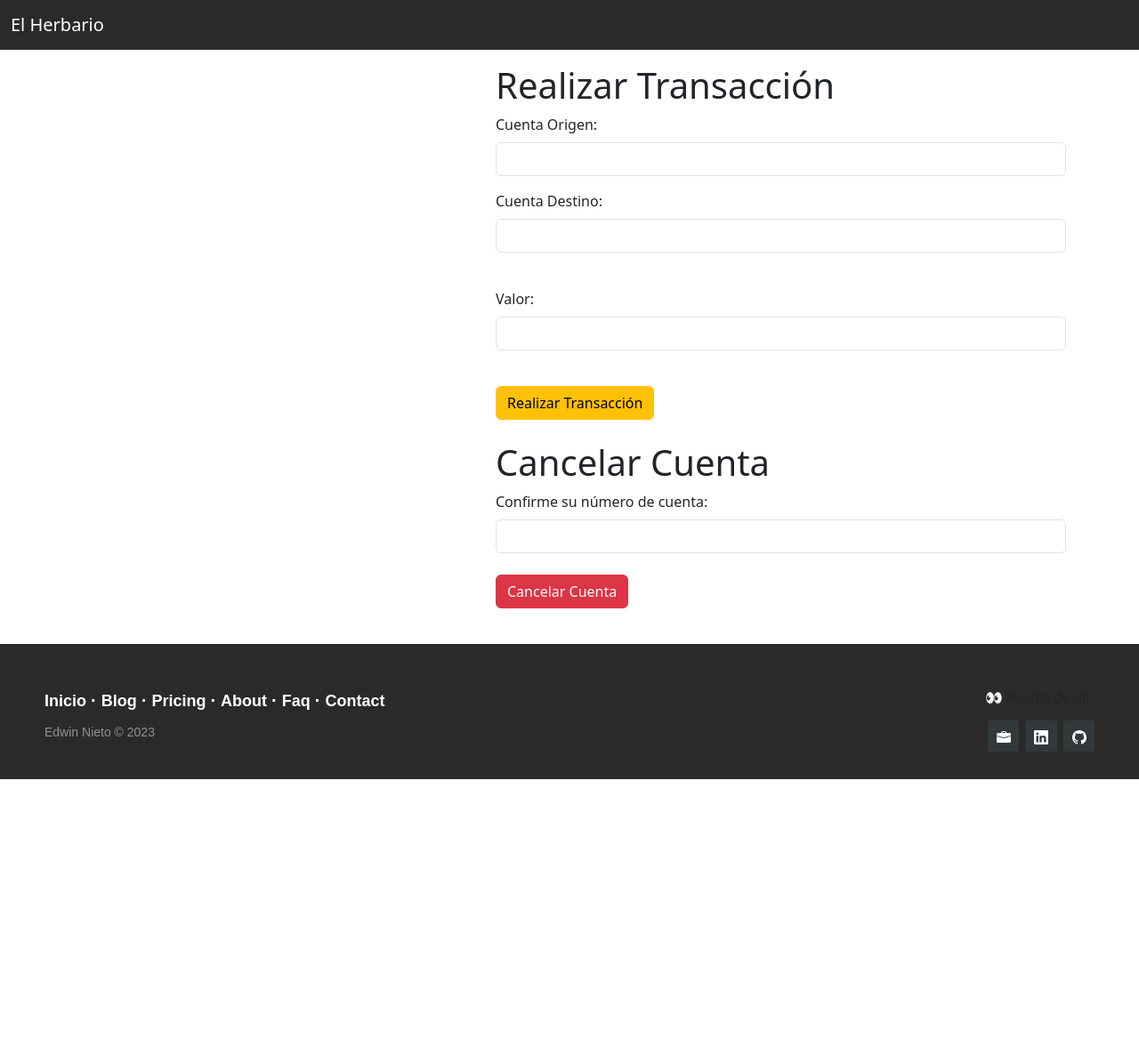
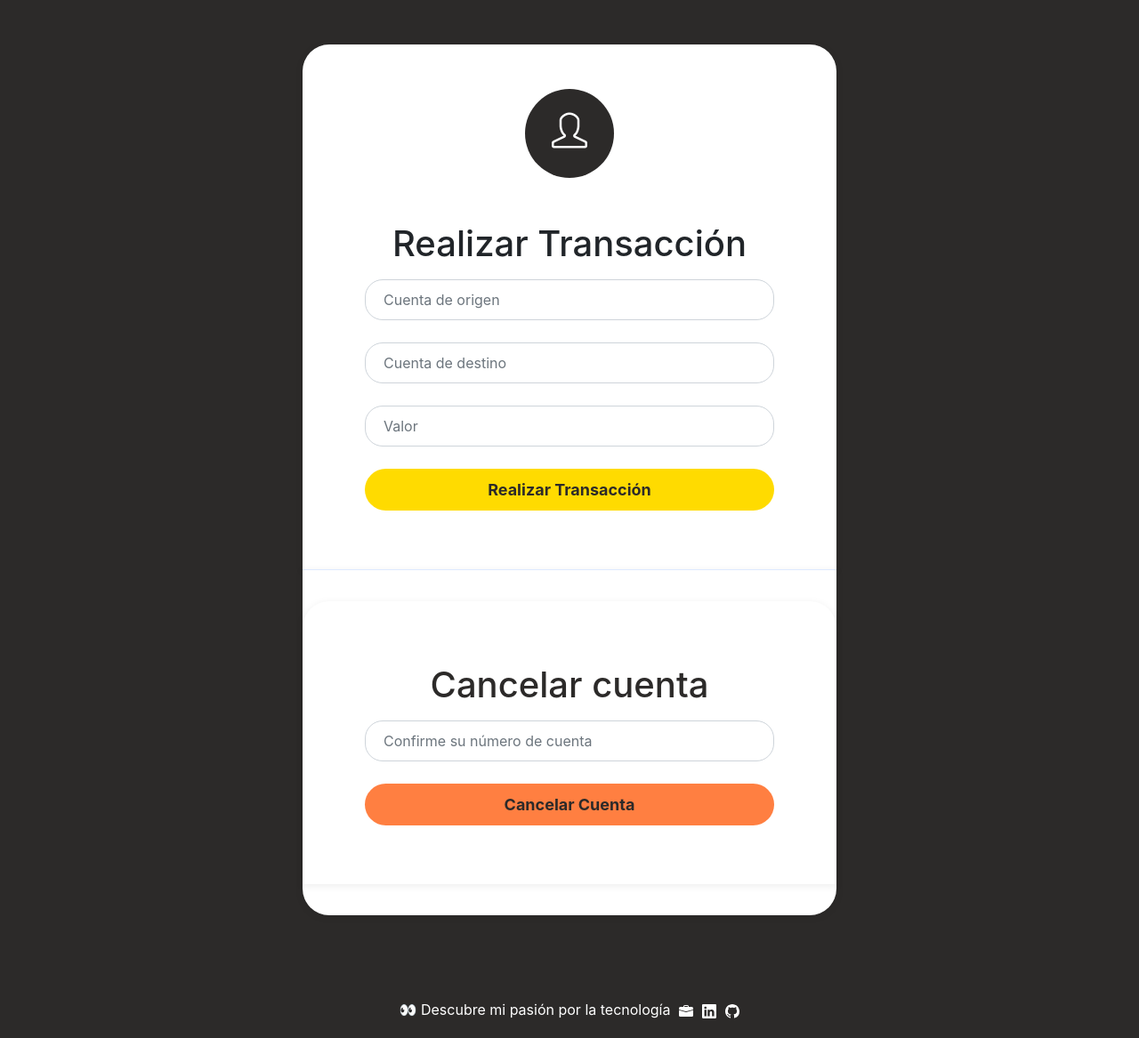
Before and after one commit to Edwinn7/Reto2, a Flask app: page /transacciones in a window 1280 px wide. Shown: the whole page at 89% size. Before the commit the page ends 876 px from the top, so only its background shows below. Run offline with Flask 3, Linux system fonts and the light colour scheme; some libraries are stand-ins or nearby versions.

Commit message:
cambios en diseño y ajustes en logica

```diff
--- a/app.py
+++ b/app.py
@@ -4,7 +4,7 @@ import random
 
 app = Flask(__name__)
 
-# Configuración de la conexión a la base de datos
+# Configuracion de la conexion a la base de datos
 db = mysql.connector.connect(
     host="localhost",
     user="root",
@@ -17,14 +17,14 @@ db = mysql.connector.connect(
 
 @app.route("/", methods=["GET", "POST"])
 def home():
-    mensaje = None  # Inicializar el mensaje como None
+    mensaje = None  # mensaje en None
 
     if request.method == "POST":
         numero_cuenta = request.form["numero_cuenta"]
 
         cursor = db.cursor()
 
-        # Verificar si la cuenta existe
+        # Ver si la cuenta existe
         cursor.execute(
             "SELECT COUNT(*) FROM Cuentas WHERE numero_cuenta = %s", (numero_cuenta,))
         cuenta_existe = cursor.fetchone()[0]
@@ -46,7 +46,7 @@ def registro():
     saldo = request.form["saldo"]
     cursor = db.cursor()
 
-    # Generar un número de cuenta al azar de 10 dígitos
+    # Generar un numero de cuenta al azar de 10 dígitos
     numero_cuenta = generar_numero_cuenta(cursor)
 
     # Insertar el nuevo usuario en la tabla Cuentas
@@ -61,7 +61,7 @@ def registro():
 
 
 def generar_numero_cuenta(cursor):
-    # Generar un número de cuenta al azar de 10 dígitos que no exista en la base de datos
+    # Generar un numero de cuenta al azar de 10 dígitos que no exista en la base de datos
     while True:
         numero_cuenta = ''.join(random.choices("0123456789", k=10))
         cursor.execute(
@@ -84,10 +84,17 @@ def transacciones():
         # Obtener saldo de la cuenta origen
         cursor.execute(
             "SELECT saldo FROM Cuentas WHERE numero_cuenta = %s", (cuenta_origen,))
-        saldo_origen = cursor.fetchone()[0]
+        saldo_origen = cursor.fetchone()
+
+        if saldo_origen is None:
+            mensaje = "La cuenta de origen no existe. Intente nuevamente."
+            cursor.close()
+            return render_template("transacciones.html", mensaje=mensaje)
+        else:
+            saldo_origen = saldo_origen[0]
 
         if saldo_origen >= valor:
-            # Realizar transacción
+            # Realizar transaccion
             cursor.execute(
                 "UPDATE Cuentas SET saldo = saldo - %s WHERE numero_cuenta = %s", (valor, cuenta_origen))
             cursor.execute(
@@ -106,9 +113,8 @@ def transacciones():
     else:
         return render_template("transacciones.html")
 
+
 # Ruta para cancelar una cuenta
-
-
 @app.route("/cancelar_cuenta", methods=["POST"])
 def cancelar_cuenta():
     numero_cuenta = request.form["numero_cuenta"]
@@ -118,16 +124,20 @@ def cancelar_cuenta():
     # Obtener saldo actual de la cuenta
     cursor.execute(
         "SELECT saldo FROM Cuentas WHERE numero_cuenta = %s", (numero_cuenta,))
-    saldo_actual = cursor.fetchone()[0]
+    saldo_actual = cursor.fetchone()
 
-    # Actualizar el saldo de la cuenta a cero
-    cursor.execute(
-        "UPDATE Cuentas SET saldo = 0 WHERE numero_cuenta = %s", (numero_cuenta,))
-    db.commit()
+    if saldo_actual is None:
+        mensaje = "La cuenta no existe. Intente nuevamente."
+    else:
+        saldo_actual = saldo_actual[0]
+        # Actualizar el saldo de la cuenta a cero
+        cursor.execute(
+            "UPDATE Cuentas SET saldo = 0 WHERE numero_cuenta = %s", (numero_cuenta,))
+        db.commit()
+
+        mensaje = f"La cuenta {numero_cuenta} ha sido cancelada. El saldo actual era {saldo_actual}."
 
     cursor.close()
-
-    mensaje = f"La cuenta {numero_cuenta} ha sido cancelada. El saldo actual era {saldo_actual}."
 
     return render_template("transacciones.html", mensaje=mensaje)
 
--- a/static/style/style.css
+++ b/static/style/style.css
@@ -1,107 +1,131 @@
-.banner {
-    background-image: url('../img/banner.jpg');
-    background-position: top center;
-    background-size: cover;
-    background-attachment: fixed;
-    padding: 20%;
-    position: relative;
-    z-index: 1;
-    height: 50;
-}
-.banner::after{
-    content: '';
-    position: absolute;
-    top: 0;
-    left: 0;
-    width: 100%;
-    height: 100%;
-    background-color: white;
-    opacity: 0.2;
-    z-index: -1;
+/*-------formulario transacciones--------*/
+#titulo {
+  text-align: center;
+  margin-top: 20px;
+  text-size-adjust: 2;
 }
 
-.footer-distributed {
-  background-color: #2c2a29;
-  box-shadow: 0 1px 1px 0 rgba(0, 0, 0, 0.12);
-  box-sizing: border-box;
-  width: 100%;
-  text-align: left;
-  font: normal 16px sans-serif;
-  padding: 45px 50px;
+#cancelar-cuenta {
+  background-color: #ff7f41;
 }
 
-.footer-distributed .footer-left p {
-  color: #8f9296;
-  font-size: 14px;
+#alert {
+  background-color: #ff7f41;
+  color: #2c2a29;
+}
+
+@keyframes hideElement {
+  0% {
+    opacity: 1;
+  }
+
+  100% {
+    opacity: 0;
+    display: none;
+  }
+}
+
+#alert {
+  animation: hideElement 0.3s ease-in-out 5s forwards;
+}
+
+body {
+  background-color: #2c2a29;
+}
+
+.registration-form .item:focus {
+  outline: none;
+  border: 2px solid #b263d6;
+}
+
+.registration-form {
+  padding: 50px 0;
+}
+
+.registration-form form {
+  background-color: #fff;
+  max-width: 600px;
+  margin: auto;
+  padding: 50px 70px;
+  border-top-left-radius: 30px;
+  border-top-right-radius: 30px;
+  box-shadow: 0px 2px 10px rgba(0, 0, 0, 0.075);
+}
+
+.registration-form .form-icon {
+  text-align: center;
+  background-color: #2c2a29;
+  border-radius: 50%;
+  font-size: 40px;
+  color: white;
+  width: 100px;
+  height: 100px;
+  margin: auto;
+  margin-bottom: 50px;
+  line-height: 100px;
+}
+
+.registration-form .item {
+  border-radius: 20px;
+  margin-bottom: 25px;
+  padding: 10px 20px;
+  outline: none;
+}
+
+.registration-form .create-account {
+  border-radius: 30px;
+  padding: 10px 20px;
+  font-size: 18px;
+  font-weight: bold;
+  background-color: #ffdb00;
+  border: none;
+  color: #2c2a29;
+  margin-top: 20px;
+}
+
+.registration-form .cancelar-cuenta {
+  max-width: 600px;
+  background-color: #fff;
+  margin: auto;
+  padding: 35px 0;
+  text-align: center;
+  border-bottom-left-radius: 30px;
+  border-bottom-right-radius: 30px;
+  color: #2c2a29;
+  border-top: 1px solid #dee9ff;
+  box-shadow: 0px 2px 10px rgba(0, 0, 0, 0.075);
+}
+/* Footer */
+section {
+  background-color: #2c2a29;
+  padding: 20px;
+}
+
+footer {
+  display: flex;
+  justify-content: center;
+  align-items: center;
+  gap: 10px;
+  color: #ffffff;
+  font-size: 16px;
+}
+
+footer p {
   margin: 0;
 }
-/* Footer links */
 
-.footer-distributed p.footer-links {
-  font-size: 18px;
-  font-weight: bold;
+footer a {
   color: #ffffff;
-  margin: 0 0 10px;
-  padding: 0;
-  transition: ease .25s;
+  text-decoration: none;
+  transition: color 0.3s;
 }
 
-.footer-distributed p.footer-links a {
-  display: inline-block;
-  line-height: 1.8;
-  text-decoration: none;
-  color: inherit;
-  transition: ease .25s;
+footer a:hover {
+  color: #b263d6;
 }
 
-.footer-distributed .footer-links a:before {
-  content: "·";
-  font-size: 20px;
-  left: 0;
-  color: #fff;
-  display: inline-block;
-  padding-right: 5px;
+footer svg {
+  width: 16px;
+  height: 16px;
+  vertical-align: middle;
 }
-
-.footer-distributed .footer-links .link-1:before {
-  content: none;
-}
-
-.footer-distributed .footer-right {
-  float: right;
-  margin-top: 6px;
-  max-width: 180px;
-}
-
-.footer-distributed .footer-right a {
-  display: inline-block;
-  width: 35px;
-  height: 35px;
-  background-color: #33383b;
-  border-radius: 2px;
-  font-size: 20px;
-  color: #ffffff;
-  text-align: center;
-  line-height: 35px;
-  margin-left: 3px;
-  transition:all .25s;
-}
-
-.footer-distributed .footer-right a:hover{transform:scale(1.1); -webkit-transform:scale(1.1);}
-
-.footer-distributed p.footer-links a:hover{text-decoration:underline;}
-
-/* Media Queries */
-
-@media (max-width: 600px) {
-  .footer-distributed .footer-left, .footer-distributed .footer-right {
-    text-align: center;
-  }
-  .footer-distributed .footer-right {
-    float: none;
-    margin: 0 auto 20px;
-  }
-  .footer-distributed .footer-left p.footer-links {
-    line-height: 1.8;
-  }
-}
--- a/templates/transacciones.html
+++ b/templates/transacciones.html
@@ -1,123 +1,90 @@
 <!DOCTYPE html>
-<html lang="en">
+<html>
 
 <head>
-    <meta charset="UTF-8">
+    <meta charset="utf-8">
     <meta http-equiv="X-UA-Compatible" content="IE=edge">
-    <meta name="viewport" content="width=device-width, initial-scale=1.0">
-    <link href="https://cdn.jsdelivr.net/npm/bootstrap@5.3.0-alpha3/dist/css/bootstrap.min.css" rel="stylesheet"
-        integrity="sha384-KK94CHFLLe+nY2dmCWGMq91rCGa5gtU4mk92HdvYe+M/SXH301p5ILy+dN9+nJOZ" crossorigin="anonymous">
+    <meta name="viewport" content="width=device-width, initial-scale=1">
+    <title>Cuenta</title>
+    <link href="https://cdnjs.cloudflare.com/ajax/libs/simple-line-icons/2.4.1/css/simple-line-icons.min.css"
+        rel="stylesheet">
+    <link rel="stylesheet" href="https://maxcdn.bootstrapcdn.com/bootstrap/4.0.0/css/bootstrap.min.css">
     <link rel="stylesheet" href="{{ url_for('static', filename='style/style.css') }}">
-    <title>Realizar Transacción</title>
 </head>
 
 <body>
-    <!-- <nav class="navbar " style="background-color: #2c2a29;">
-        <div class="container-fluid">
-            <a class="navbar-brand" href="#" style="background-color: #ffffff;">Banco</a>
+    <div class="registration-form">
+        <form method="POST" action="/transacciones">
+            <div class="form-icon">
+                <span><i class="icon icon-user"></i></span>
             </div>
-    </nav> -->
-    <nav class="navbar navbar-expand-lg menu navbar-dark fixed-top" style="background-color: #2c2a29;">
-        <div class="container-fluid">
-            <a class="navbar-brand" href="">El Herbario</a>
-            <button class="navbar-toggler" type="button" data-bs-toggle="collapse" data-bs-target="#navbarNav"
-                aria-controls="navbarNav" aria-expanded="false" aria-label="Toggle navigation">
-                <span class="navbar-toggler-icon"></span>
-            </button>
-            <div class="collapse navbar-collapse" id="navbarNav">
-                <ul class="navbar-nav">
-                </ul>
-            </div>
-        </div>
-    </nav>
-    <main>
-        <div class="container mt-5">
-            <div class="row">
-                <div class="col-12 col-md-5">
-
-                </div>
-                <div class="col-12 col-md-7"> <br>
+            <div class="form-group" id="titulo">
                 <h1>Realizar Transacción</h1>
-                    <form method="POST" action="/transacciones">
-                        <div class="mb-3">
-                            <label for="cuenta_origen" class="form-label">Cuenta Origen:</label>
-                            <input type="text" class="form-control" name="cuenta_origen" id="cuenta_origen" required
-                                value="{{ cuenta_origen }}">
-                        </div>
-                        <div class="mb-3">
-                            <label for="cuenta_destino" class="form-label">Cuenta Destino:</label>
-                            <input type="text" class="form-control" name="cuenta_destino" id="cuenta_destino" required>
-                        </div>
-                        <br>
-                        <div class="mb-3">
-                            <label for="valor" class="form-label">Valor:</label>
-                            <input type="number" class="form-control" step="0.01" name="valor" id="valor" required>
-                        </div>
-                        <br>
-                        <input type="submit" class="btn btn-warning" value="Realizar Transacción">
-                    </form>
-                    <br>
-                    <h1>Cancelar Cuenta</h1>
-                    <form method="POST" action="/cancelar_cuenta">
-                        <div class="mb-3">
-                            <label for="valor" class="form-label">Confirme su número de cuenta:</label>
-                            <input type="number" class="form-control" name="numero_cuenta"
-                                value="{{ cuenta_origen }}"><br>
-                            <input type="submit" class="btn btn-danger" value="Cancelar Cuenta">
-                        </div>
-                    </form>
-                    <br>
                 {% if mensaje %}
-                    <div class="alert alert-warning alert-dismissible fade show" role="alert">
+                <div class="alert alert-warning alert-dismissible fade show" role="alert" id="alert">
                     <strong>Atención:</strong> {{ mensaje }}
-                        <button type="button" class="btn-close" data-bs-dismiss="alert" aria-label="Close"></button>
                 </div>
                 {% endif %}
             </div>
+            <div class="form-group">
+                <input type="number" class="form-control item" name="cuenta_origen" id="cuenta_origen"
+                    placeholder="Cuenta de origen" required value="{{ cuenta_origen }}">
+            </div>
+            <div class="form-group">
+                <input type="number" class="form-control item" name="cuenta_destino" id="cuenta_destino"
+                    placeholder="Cuenta de destino" required>
+            </div>
+            <div class="form-group">
+                <input type="number" class="form-control item" name="valor" id="valor" placeholder="Valor" required>
+            </div>
+            <div class="form-group">
+                <button type="submit" class="btn btn-block create-account">Realizar Transacción</button>
+            </div>
+        </form>
+        <div class="cancelar-cuenta">
+            <form method="POST" action="/cancelar_cuenta">
+                <div class="mb-3">
+                    <div class="form-group" id="titulo">
+                        <h1>Cancelar cuenta</h1>
+                    </div>
+                    <div class="form-group">
+                        <input type="number" class="form-control item" name="numero_cuenta" id="numero_cuenta"
+                            placeholder="Confirme su número de cuenta" required value="{{ cuenta_origen }}">
+                    </div>
+                    <div class="form-group">
+                        <button type="submit" class="btn btn-block create-account" id="cancelar-cuenta">Cancelar
+                            Cuenta</button>
                     </div>
                 </div>
-    </main>
-
-    <footer class="footer-distributed">
-        <div class="footer-right">
-            <p>👀 Acerca de mi</p>
-            <a href="https://portfolio-2bac6.web.app/"><svg xmlns="http://www.w3.org/2000/svg" width="16" height="16" fill="currentColor"
-                    class="bi bi-briefcase-fill" viewBox="0 0 16 16">
+            </form>
+        </div>
+        <br>
+    </div>
+    <section>
+        <footer>
+            <p>👀 Descubre mi pasión por la tecnología </p>
+            <a href="https://portfolio-2bac6.web.app/"><svg xmlns="http://www.w3.org/2000/svg" width="16" height="16"
+                    fill="currentColor" class="bi bi-briefcase-fill" viewBox="0 0 16 16">
                     <path
                         d="M6.5 1A1.5 1.5 0 0 0 5 2.5V3H1.5A1.5 1.5 0 0 0 0 4.5v1.384l7.614 2.03a1.5 1.5 0 0 0 .772 0L16 5.884V4.5A1.5 1.5 0 0 0 14.5 3H11v-.5A1.5 1.5 0 0 0 9.5 1h-3zm0 1h3a.5.5 0 0 1 .5.5V3H6v-.5a.5.5 0 0 1 .5-.5z" />
                     <path
                         d="M0 12.5A1.5 1.5 0 0 0 1.5 14h13a1.5 1.5 0 0 0 1.5-1.5V6.85L8.129 8.947a.5.5 0 0 1-.258 0L0 6.85v5.65z" />
                 </svg></i></a>
-            <a href="https://www.linkedin.com/in/edwin-nieto-716752275/"><svg xmlns="http://www.w3.org/2000/svg" width="16" height="16" fill="currentColor"
-                    class="bi bi-linkedin" viewBox="0 0 16 16">
+            <a href="https://www.linkedin.com/in/edwin-nieto-716752275/"><svg xmlns="http://www.w3.org/2000/svg"
+                    width="16" height="16" fill="currentColor" class="bi bi-linkedin" viewBox="0 0 16 16">
                     <path
                         d="M0 1.146C0 .513.526 0 1.175 0h13.65C15.474 0 16 .513 16 1.146v13.708c0 .633-.526 1.146-1.175 1.146H1.175C.526 16 0 15.487 0 14.854V1.146zm4.943 12.248V6.169H2.542v7.225h2.401zm-1.2-8.212c.837 0 1.358-.554 1.358-1.248-.015-.709-.52-1.248-1.342-1.248-.822 0-1.359.54-1.359 1.248 0 .694.521 1.248 1.327 1.248h.016zm4.908 8.212V9.359c0-.216.016-.432.08-.586.173-.431.568-.878 1.232-.878.869 0 1.216.662 1.216 1.634v3.865h2.401V9.25c0-2.22-1.184-3.252-2.764-3.252-1.274 0-1.845.7-2.165 1.193v.025h-.016a5.54 5.54 0 0 1 .016-.025V6.169h-2.4c.03.678 0 7.225 0 7.225h2.4z" />
                 </svg></i></a>
-            <a href="https://github.com/Edwinn7"><svg xmlns="http://www.w3.org/2000/svg" width="16" height="16" fill="currentColor"
-                    class="bi bi-github" viewBox="0 0 16 16">
+            <a href="https://github.com/Edwinn7"><svg xmlns="http://www.w3.org/2000/svg" width="16" height="16"
+                    fill="currentColor" class="bi bi-github" viewBox="0 0 16 16">
                     <path
                         d="M8 0C3.58 0 0 3.58 0 8c0 3.54 2.29 6.53 5.47 7.59.4.07.55-.17.55-.38 0-.19-.01-.82-.01-1.49-2.01.37-2.53-.49-2.69-.94-.09-.23-.48-.94-.82-1.13-.28-.15-.68-.52-.01-.53.63-.01 1.08.58 1.23.82.72 1.21 1.87.87 2.33.66.07-.52.28-.87.51-1.07-1.78-.2-3.64-.89-3.64-3.95 0-.87.31-1.59.82-2.15-.08-.2-.36-1.02.08-2.12 0 0 .67-.21 2.2.82.64-.18 1.32-.27 2-.27.68 0 1.36.09 2 .27 1.53-1.04 2.2-.82 2.2-.82.44 1.1.16 1.92.08 2.12.51.56.82 1.27.82 2.15 0 3.07-1.87 3.75-3.65 3.95.29.25.54.73.54 1.48 0 1.07-.01 1.93-.01 2.2 0 .21.15.46.55.38A8.012 8.012 0 0 0 16 8c0-4.42-3.58-8-8-8z" />
                 </svg></i></a>
-        </div>
-        <div class="footer-left">
-            <p class="footer-links">
-                <a class="link-1" href="#">Inicio</a>
+        </footer>
+    </section>
+    <script type="text/javascript" src="https://code.jquery.com/jquery-3.2.1.min.js"></script>
+    <script type="text/javascript"
+        src="https://cdnjs.cloudflare.com/ajax/libs/jquery.mask/1.14.15/jquery.mask.min.js"></script>
+</body>
 
-                <a href="#">Blog</a>
-
-                <a href="#">Pricing</a>
-
-                <a href="#">About</a>
-
-                <a href="#">Faq</a>
-
-                <a href="#">Contact</a>
-            </p>
-            <p>Edwin Nieto &copy; 2023</p>
-        </div>
-    </footer>
-    <script src="https://cdn.jsdelivr.net/npm/bootstrap@5.3.0-alpha3/dist/js/bootstrap.bundle.min.js"
-        integrity="sha384-ENjdO4Dr2bkBIFxQpeoTz1HIcje39Wm4jDKdf19U8gI4ddQ3GYNS7NTKfAdVQSZe"
-        crossorigin="anonymous"></script>
-</body>
 </html>
```
Also changed, not shown: backup.py (deleted, +0 -102 lines), static/style/indexStyle.css (+34 -5 lines), templates/index.html (+3 -13 lines), templates/template.html (deleted, +0 -49 lines), static/img/transaccion.png (deleted). Lines whose indentation alone changed are shown as unchanged.
